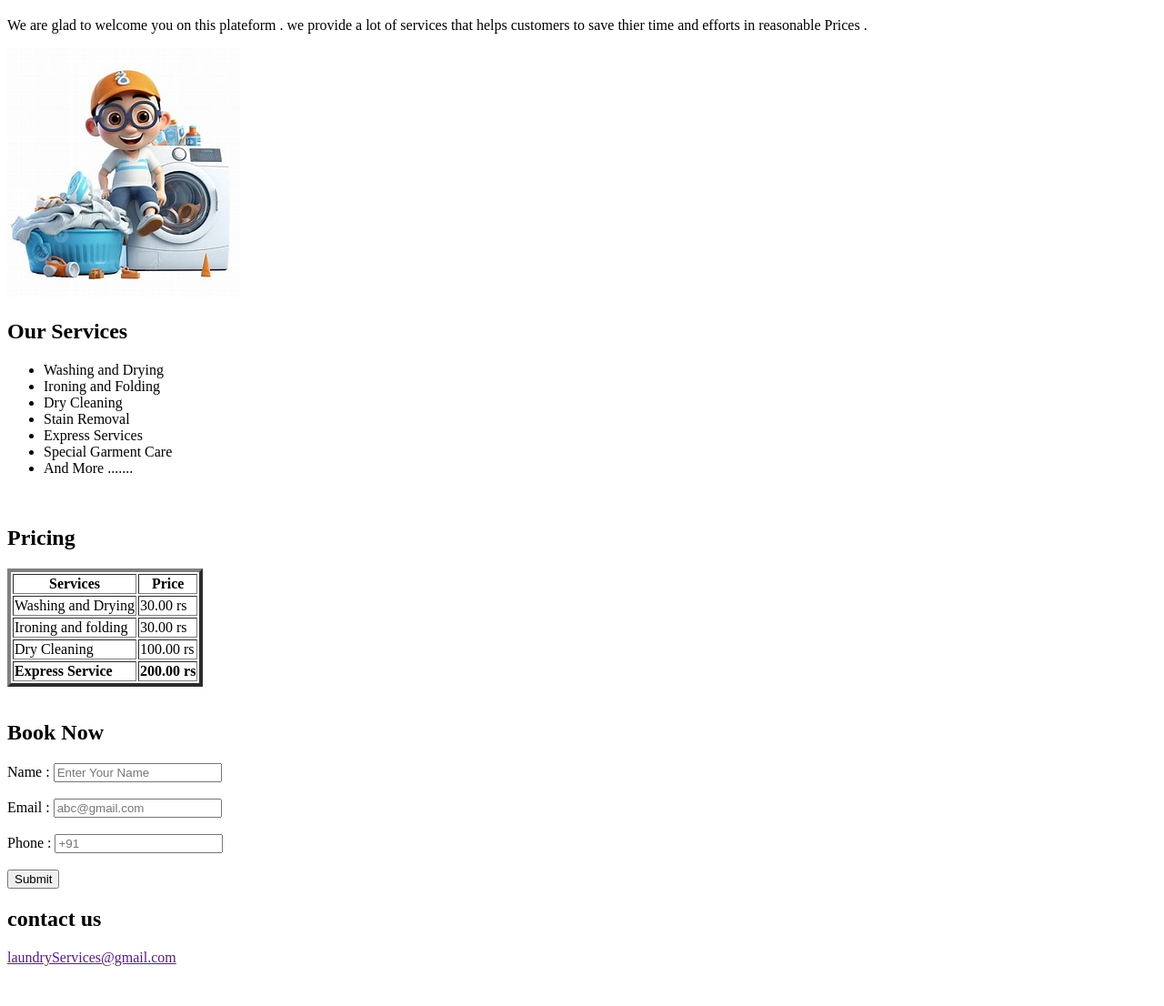
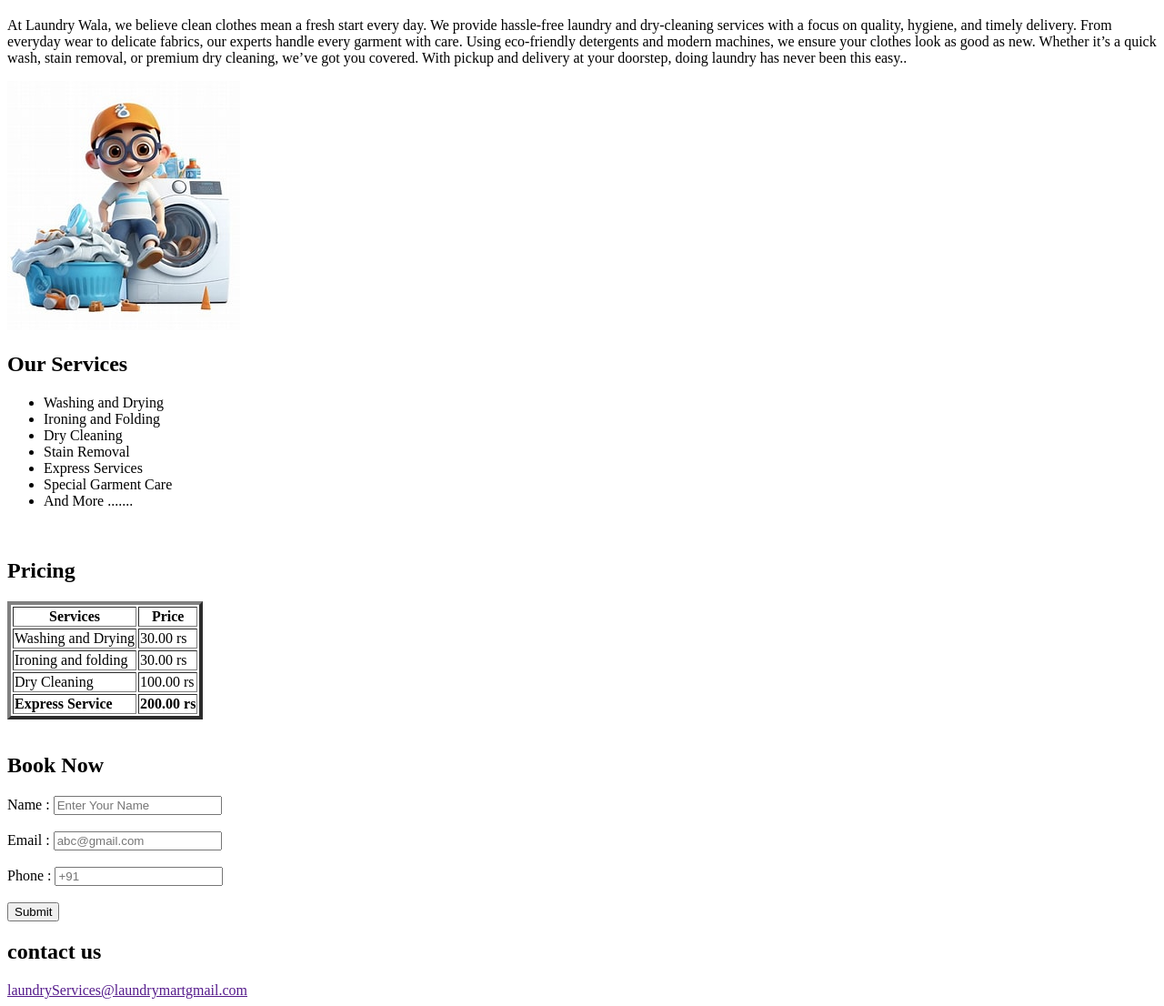
Before and after one commit to Dev-adityavishwa/Assignment_1, a plain HTML site: page index.html in a window 1280 px wide. Shown: the part 61-1167 px from the top of the page at 91% size. Before the commit the page ends 1131 px from the top, so only its background shows below. Drawn offline with Linux system fonts and the light colour scheme.

Commit message:
Update index.html

```diff
--- a/index.html
+++ b/index.html
@@ -10,11 +10,14 @@
 <body>
     <header>
         <h1>WELCOME to the LAUNDRY Mart </h1>
-
-        <p>We are glad to welcome you on this plateform . we provide a lot of services that helps customers to save
-            thier time and efforts in reasonable Prices . </p>
     </header>
     <main>
+        <p>At Laundry Wala, we believe clean clothes mean a fresh start every day.
+            We provide hassle-free laundry and dry-cleaning services with a focus on quality, hygiene, and timely delivery.
+            From everyday wear to delicate fabrics, our experts handle every garment with care.
+            Using eco-friendly detergents and modern machines, we ensure your clothes look as good as new.
+            Whether it’s a quick wash, stain removal, or premium dry cleaning, we’ve got you covered.
+            With pickup and delivery at your doorstep, doing laundry has never been this easy.. </p>
         <img src="./OIP.jpeg" alt="Laundry image">
 
         <h2>Our Services </h2>
@@ -56,13 +59,13 @@
         <h2>Book Now </h2>
 
         <form action="submit">
-            <label for="name">Name : </label> <input type="text" maxlength="20" placeholder="Enter Your Name" id="name">
+            <label for="name">Name : </label> <input type="text" maxlength="20" placeholder="Enter Your Name" id="name" required>
             <br>
             <br>
-            <label for="email">Email : </label> <input type="email" placeholder="abc@gmail.com" id="email">
+            <label for="email">Email : </label> <input type="email" placeholder="abc@gmail.com" id="email" required>
             <br>
             <br>
-            <label for="phone">Phone : </label> <input type="Contact" maxlength="10" placeholder="+91" id="phone">
+            <label for="phone">Phone : </label> <input type="Contact" maxlength="10" placeholder="+91" id="phone" required>
             <br>
             <br>
             <input type="submit" id="submit">
@@ -70,9 +73,10 @@
     </main>
     <footer>
         <h2>contact us</h2>
-        <a href="" >laundryServices@gmail.com</a>
+        <a href="" >laundryServices@laundrymartgmail.com</a>
     </footer>
 
 </body>
 
+
 </html>
```
